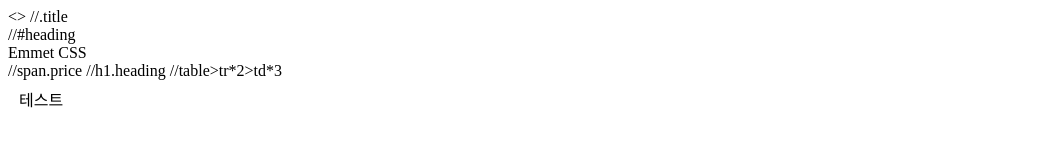
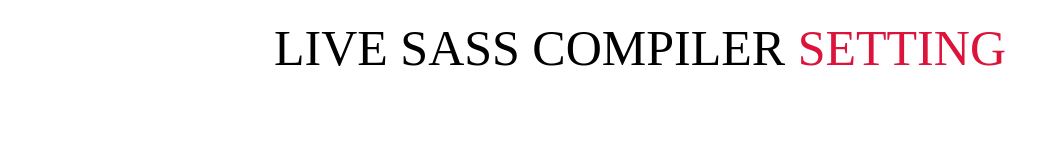
Before and after one commit to Startinflearn/CodingWorksSCSS, a plain HTML site: page index.html in a window 1280 px wide. Shown: the whole page, without its empty margins (0-1060 px from the left). Drawn offline with nearby package versions, Linux system fonts and the light colour scheme; files that its build step writes are made by us from their sources.

Commit message:
20230418 scss 기초 세팅끝

```diff
--- a/index.html
+++ b/index.html
@@ -1,33 +1,11 @@
 <!DOCTYPE html>
-<html lang="ko">
-<>
+<html lang="en">
+<head>
   <meta charset="UTF-8">
-  <title>Emmet 사용법</title>
-  <link rel="stylesheet" href="style.css">
+  <link rel="stylesheet" href="style.css"> <!--link:css-->
+  <title>Live Sass Compiler Setting</title>
 </head>
 <body>
-  //.title
-  <div class="title"></div>
-  //#heading
-  <div id="heading">Emmet CSS</div>
-  //span.price
-  <span class="price"></span>
-  //h1.heading
-  <h1 class="heading"></h1>
-
-  //table>tr*2>td*3
-  <table>
-    <tr>
-      <td></td>
-      <td></td>
-      <td></td>
-    </tr>
-    <tr>
-      <td></td>
-      <td></td>
-      <td>테스트 </td>
-    </tr>
-  </table>
-
+  <h1>Live Sass Compiler <span>Setting</span></h1>
 </body>
 </html>
--- /dev/null
+++ b/style.scss
@@ -0,0 +1,21 @@
+$primary : crimson;
+$secondary : royalblue;
+
+h1 {
+
+    font-size: 50px;
+    font-weight: normal;
+    text-transform: uppercase;
+    text-align: center;
+    span{
+        color : $primary;
+        &:hover {
+            color : royalblue;
+        }
+    }
+}
+body {
+    font-size: 18px;
+    color: #000;
+    line-height: 1.6em;
+}
```
Also changed, not shown: css/style.css (added), style.css (deleted).
